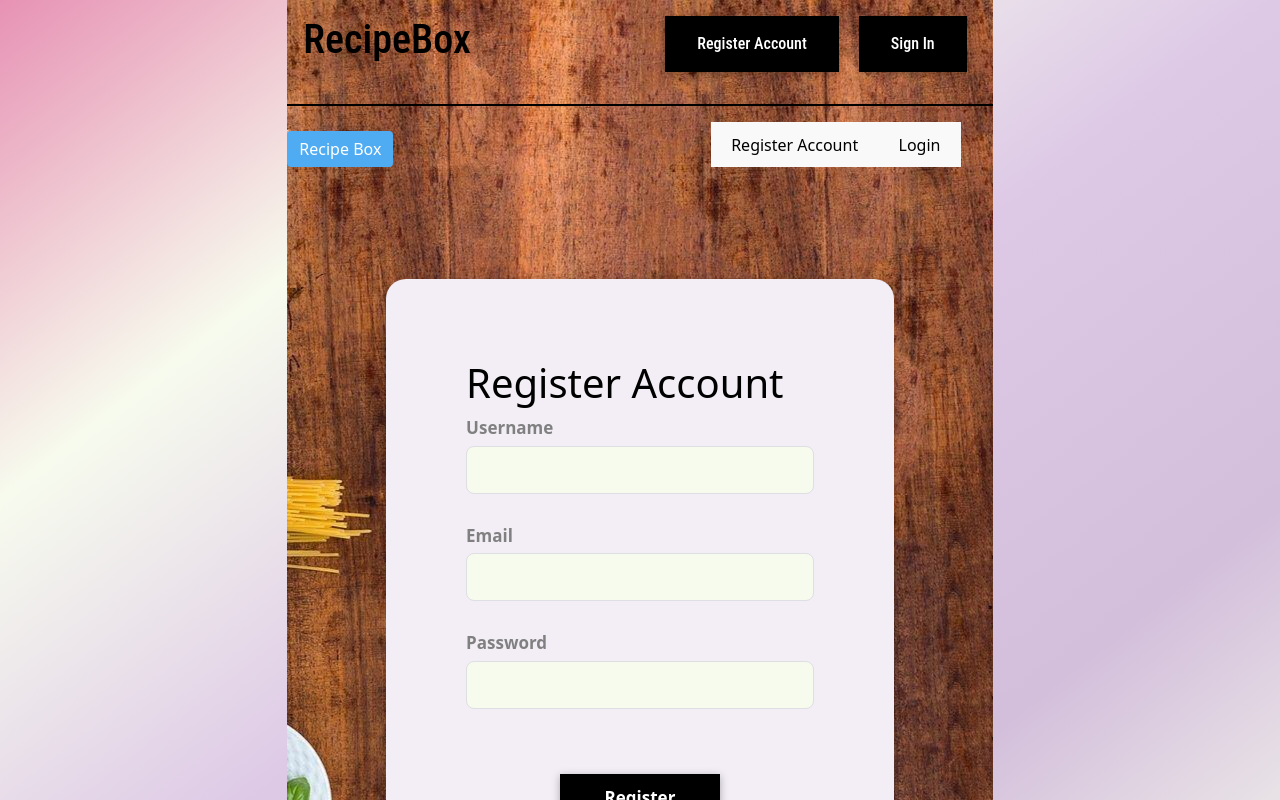
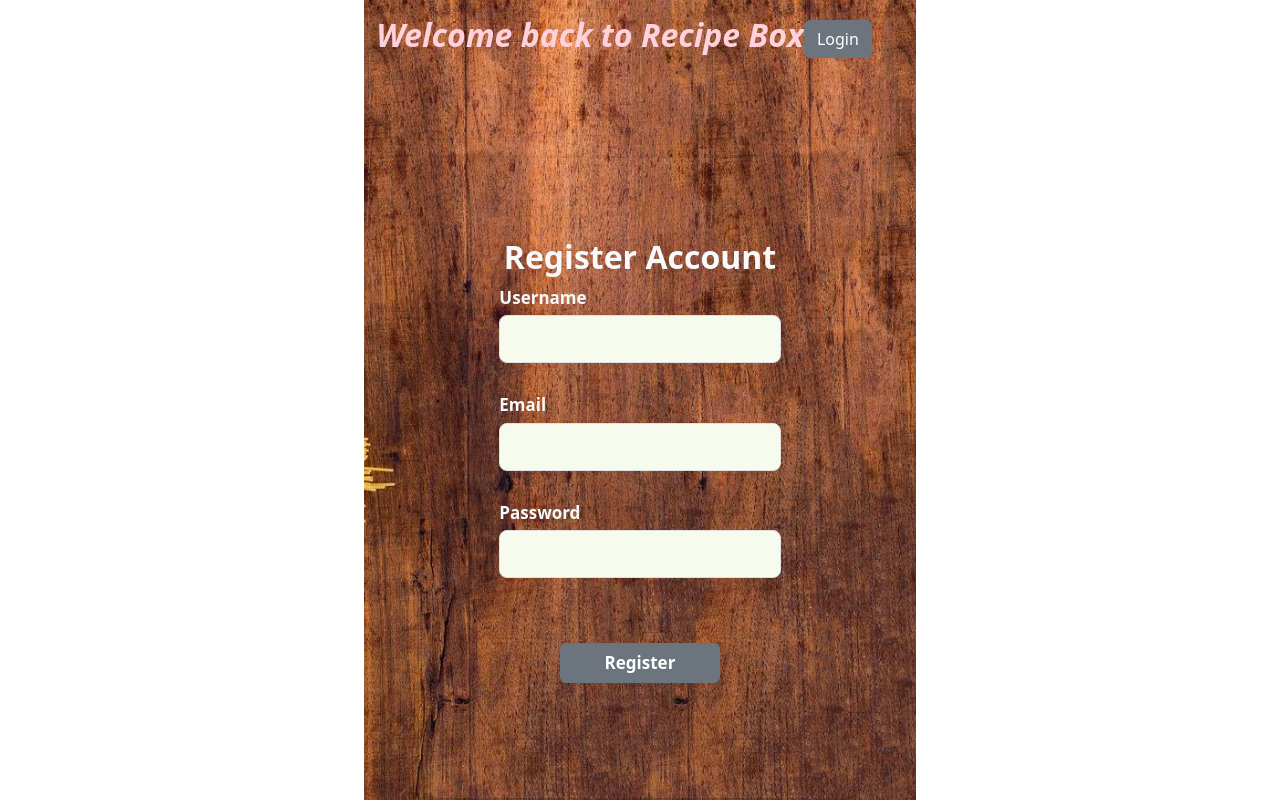
Before and after one commit to sheetalmangate/RecipeBox, a React (Vite) app in the folder client/: page /register in a window 1280 px wide. Shown: the top 800 px of the page. Built offline with nearby package versions, Linux system fonts and the light colour scheme.

Commit message:
format login page

```diff
--- a/client/src/App.tsx
+++ b/client/src/App.tsx
@@ -5,7 +5,6 @@ import auth from "./utils/auth";
 
 import "./index.css";
 import "./main.css";
-import Header from "./components/Header/Header.tsx";
 
 function App() {
   const [loggedIn, setLoggedIn] = useState(auth.loggedIn());
@@ -16,7 +15,6 @@ function App() {
 
   return (
     <div className="bg-image">
-      <Header loggedIn={loggedIn} setLoggedIn={handleSetLoggedIn} />
       <Navbar loggedIn={loggedIn} setLoggedIn={handleSetLoggedIn} />
       <main>
         <Outlet context={{ loggedIn, setLoggedIn: handleSetLoggedIn }} />
--- a/client/src/components/Header/Header.tsx
+++ /dev/null
@@ -1,56 +0,0 @@
-import { Link } from "react-router-dom";
-import auth from "../../utils/auth";
-// import { useNavigate } from "react-router-dom";
-import LoginProps from "../../interfaces/LoginProps";
-import { useState, useEffect } from "react";
-
-function Header(props: LoginProps) {
-  // const navigate = useNavigate();
-  const [username, setUsername] = useState("");
-
-  useEffect(() => {
-    // make sure user is still logged in (i.e. token is still valid)
-    if (auth.loggedIn()) {
-      const { username } = auth.getProfile();
-      setUsername(username);
-    } else {
-      setUsername("");
-    }
-  }, [props.loggedIn]);
-
-  return (
-    <header>
-      <Link to="/">
-        <h1>RecipeBox</h1>
-      </Link>
-      {!props.loggedIn ? (
-        <nav>
-          <ul>
-            <Link to="/register">
-              <li>Register Account</li>
-            </Link>
-            <Link to="/login">
-              <li>Sign In</li>
-            </Link>
-          </ul>
-        </nav>
-      ) : (
-        <nav>
-          <h3>{username}</h3>
-          <ul>
-            {location.pathname !== "/search" && (
-              <Link to="/search">
-                <li>Search Recipes</li>
-              </Link>
-            )}
-            <Link to="/logout">
-              <li>Logout</li>
-            </Link>
-          </ul>
-        </nav>
-      )}
-    </header>
-  );
-}
-
-export default Header;
--- a/client/src/components/Navbar.tsx
+++ b/client/src/components/Navbar.tsx
@@ -20,43 +20,81 @@ const Navbar = (props: LoginProps) => {
   }, [props.loggedIn]);
 
   return (
-    <div className="nav">
-      <div className="nav-title">
-        {/* {location.pathname !== "/" && ( */}
-        <Link to="/">
-          <h3 className="btn-recipe cursor-pointer">
-            {username ? `${username}'s Recipe Box` : "Recipe Box"}
-          </h3>
-        </Link>
-        {/* )} */}
-      </div>
-      <ul>
-        {!props.loggedIn ? (
-          <>
-            <li className="nav-item">
-              <Link to="/register">
-                <button type="button">Register Account</button>
-              </Link>
-            </li>
-            <li className="nav-item">
-              <Link to="/login">
-                <button type="button">Login</button>
-              </Link>
-            </li>
-          </>
-        ) : (
-          <>
-            {location.pathname !== "/search" && (
-              <li className="nav-item ">
-                <Link className="btn-recipe cursor-pointer" to="/search">
+    <nav className="nav navbar-expand-lg">
+      <div className="container-fluid d-flex justify-content-between align-items-center">
+        <div className="d-flex align-items-center">
+          {props.loggedIn &&
+            (location.pathname === "/" ? (
+              <li className="navbar-brand">
+                <Link to="/search" className="btn-recipe text-decoration-none">
                   Search Recipes
                 </Link>
               </li>
+            ) : (
+              <li className="navbar-brand">
+                <Link to="/" className="btn-recipe text-decoration-none">
+                  Recipes Box
+                </Link>
+              </li>
+            ))}
+          <div className="d-flex justify-content-center align-items-center flex-grow-1">
+            {props.loggedIn ? (
+              <h2
+                style={{
+                  color: "#FFD1DC",
+                  fontStyle: "italic",
+                  fontWeight: "bold",
+                }}
+              >
+                Welcome back to your Recipe Box,{" "}
+                <span style={{ color: "#4FABF2" }}>{username}!</span> Ready to
+                cook up something delicious?
+              </h2>
+            ) : (
+              <h2
+                style={{
+                  color: "#FFD1DC",
+                  fontStyle: "italic",
+                  fontWeight: "bold",
+                  textAlign: "center",
+                }}
+              >
+                Welcome back to Recipe Box
+              </h2>
             )}
+          </div>
+        </div>
+        <div className="d-flex flex-column align-items-end ms-auto">
+          <ul className="navbar-nav mb-2 mb-lg-0 d-flex align-items-end">
+            {!props.loggedIn ? (
+              location.pathname === "/register" ? (
+                <li className="nav-item">
+                  <Link to="/login">
+                    <button
+                      type="button"
+                      className="btn btn-secondary btn-block"
+                    >
+                      Login
+                    </button>
+                  </Link>
+                </li>
+              ) : (
+                <li className="nav-item">
+                  <Link to="/register">
+                    <button
+                      type="button"
+                      className="btn btn-secondary btn-block"
+                    >
+                      Register Account
+                    </button>
+                  </Link>
+                </li>
+              )
+            ) : (
               <li className="nav-item">
                 <button
                   type="button"
-                className="btn btn-secondary btn-block curson-pointer"
+                  className="btn btn-secondary btn-block"
                   onClick={() => {
                     auth.logout();
                     props.setLoggedIn(false);
@@ -66,10 +104,11 @@ const Navbar = (props: LoginProps) => {
                   Logout
                 </button>
               </li>
-          </>
             )}
           </ul>
         </div>
+      </div>
+    </nav>
   );
 };
 
--- a/client/src/components/RecipeShowData.tsx
+++ b/client/src/components/RecipeShowData.tsx
@@ -44,8 +44,7 @@ const RecipeCard = ({
           </p>
           <div className="mt-auto d-flex justify-content-between">
             <button
-              className="btn text-light"
-              style={{ backgroundColor: "#4FABF2" }}
+              className="btn-recipe w-auto"
               onClick={() => {
                 if (recipe.ingredients && recipe.servings) {
                   handleShowNutrition(
@@ -65,8 +64,7 @@ const RecipeCard = ({
             <ShareButton data={recipe} />
             {showSaveButton && handleSaveRecipe && (
               <button
-                className="btn text-light"
-                style={{ backgroundColor: "#4FABF2" }}
+                className="btn-recipe w-auto"
                 onClick={() => handleSaveRecipe(recipe, index)}
                 disabled={recipe.saved} // Disable button if recipe is already saved
               >
--- a/client/src/index.css
+++ b/client/src/index.css
@@ -18,7 +18,7 @@
   background-position: center;
   background-repeat: no-repeat;
   background-attachment: fixed;
-  min-height: 100vh;
+  min-height: auto;
   display: flex;
   flex-direction: column;
   position: relative;
@@ -281,8 +281,14 @@ tbody tr:nth-child(odd) {
 }
 
 .btn-recipe:hover {
-  background-color: #4fabf2; /* Darker shade for hover effect */
+  background-color: #03406e; /* Darker shade for hover effect */
   color: white;
+}
+
+.btn-disabled {
+  background-color: #d3d3d3; /* Light gray background */
+  color: #6c757d; /* Gray text color */
+  cursor: not-allowed; /* Change cursor to indicate disabled state */
 }
 
 .card-custom {
--- a/client/src/main.css
+++ b/client/src/main.css
@@ -19,7 +19,7 @@ body {
   line-height: 1.5;
   color: #000000;
   /*background-image: linear-gradient(to right bottom, #697785, #82989f, #a3bab7, #cbdad1, #f7fbee);*/
-  background-image: linear-gradient(
+  /* background-image: linear-gradient(
     to right bottom,
     #e792b4,
     #f7fbee,
@@ -30,8 +30,7 @@ body {
   /*background-image: linear-gradient(to right bottom, #f4eaee, #faedec, #fdf1ea, #fcf6ea, #f7fbee);*/
   /*background-image: linear-gradient(to right bottom, #b797c7, #bc9ec9, #c1a6cc, #c5adce, #cab5d1);*/
 }
-
-main {
+*/ main {
   width: 90%;
   max-width: 50rem;
   margin: auto;
@@ -77,7 +76,7 @@ header a:hover {
 }
 
 section {
-  background-color: #f3eef6;
+  /* background-color: #f3eef6; */
   box-shadow: 0 2px 8px rgba(0, 0, 0, 0.3);
   width: 80%;
 }
@@ -109,13 +108,13 @@ section {
   background-color: #f7fbee;
   height: 3rem;
   margin: 5px 0px;
-  color: #000000;
+  /* color: #000000; */
 }
 
 #login-box label,
 #register-box label {
   font-size: 17px;
-  color: gray;
+  /* color: black; */
   font-weight: bold;
 }
 
@@ -129,8 +128,8 @@ section {
 #register-box button {
   font-size: 17px;
   font-weight: bold;
-  background-color: #000000;
-  box-shadow: 0 2px 8px rgba(0, 0, 0, 0.3);
+  /* background-color: #000000;
+  box-shadow: 0 2px 8px rgba(0, 0, 0, 0.3); */
   color: #ffffff;
   cursor: pointer;
   margin: 20px auto;
--- a/client/src/pages/Login.tsx
+++ b/client/src/pages/Login.tsx
@@ -40,7 +40,7 @@ const Login = () => {
   return (
     <>
       <section id="section-login">
-        <form id="login-box" onSubmit={handleSubmit}>
+        <form id="login-box" className="text-light" onSubmit={handleSubmit}>
           <h2>Login</h2>
           <label>Username</label>
           <input
@@ -59,7 +59,9 @@ const Login = () => {
           />
           <br />
           <p className="error">{errorMessage}</p>
-          <button type="submit">Login</button>
+          <button className="btn btn-secondary btn-block" type="submit">
+            Login
+          </button>
         </form>
       </section>
     </>
--- a/client/src/pages/RecipeBox.tsx
+++ b/client/src/pages/RecipeBox.tsx
@@ -77,16 +77,6 @@ const RecipeBox = () => {
 
   return (
     <div className="container mt-5">
-      <h2
-        style={{
-          color: "#FFD1DC",
-          fontStyle: "italic",
-          fontWeight: "bold",
-          textAlign: "center",
-        }}
-      >
-        Welcome back to your Recipe Box! Ready to cook up something delicious?
-      </h2>
       {errorMessage && <p className="text-danger">{errorMessage}</p>}
       {recipes.length > 0 ? (
         <div className="row">
@@ -103,7 +93,7 @@ const RecipeBox = () => {
           ))}
         </div>
       ) : (
-        <p>No recipes found in your recipe box.</p>
+        <p class="fw-bold text-light">No recipes found in your recipe box.</p>
       )}
     </div>
   );
--- a/client/src/pages/Register.tsx
+++ b/client/src/pages/Register.tsx
@@ -38,8 +38,8 @@ const Register = () => {
   return (
     <>
       <section id="section-register">
-        <form id="register-box" onSubmit={handleSubmit}>
-          <h1>Register Account</h1>
+        <form id="register-box" className="text-light" onSubmit={handleSubmit}>
+          <h2>Register Account</h2>
           <label>Username</label>
           <input
             type="text"
@@ -65,7 +65,9 @@ const Register = () => {
           />
           <br />
           <p className="error">{errorMessage}</p>
-          <button type="submit">Register</button>
+          <button type="submit" className="btn btn-secondary btn-block">
+            Register
+          </button>
         </form>
       </section>
     </>
--- a/client/src/pages/SearchRecipes.tsx
+++ b/client/src/pages/SearchRecipes.tsx
@@ -121,11 +121,7 @@ const SearchRecipes = () => {
           </div>
         </div>
         <p className="text-danger">{errorMessage}</p>
-        <button
-          type="submit"
-          className="btn btn-primary text-light"
-          style={{ backgroundColor: "#4FABF2" }}
-        >
+        <button type="submit" className="btn-recipe w-auto ">
           Search Recipes
         </button>
       </form>
```
Also changed, not shown: client/src/pages/Board.tsx (deleted, +0 -38 lines), client/src/pages/DevPage.tsx (deleted, +0 -94 lines). Lines whose indentation alone changed are shown as unchanged.
